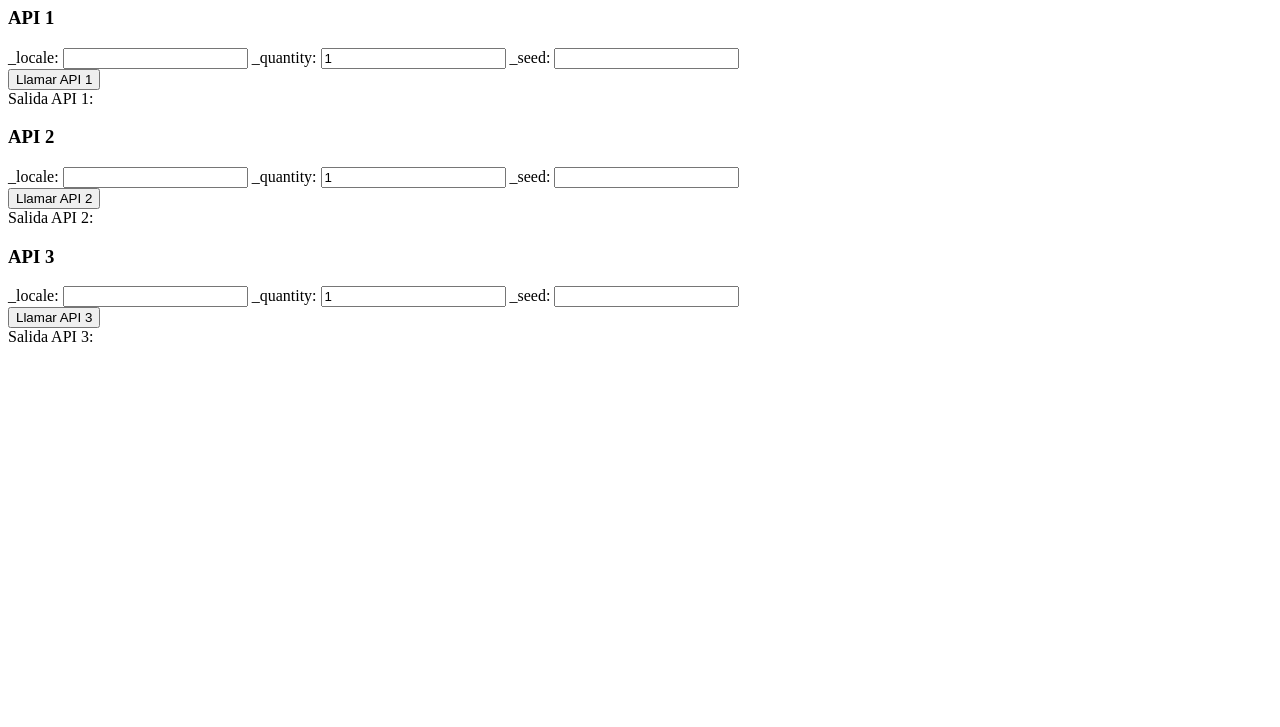
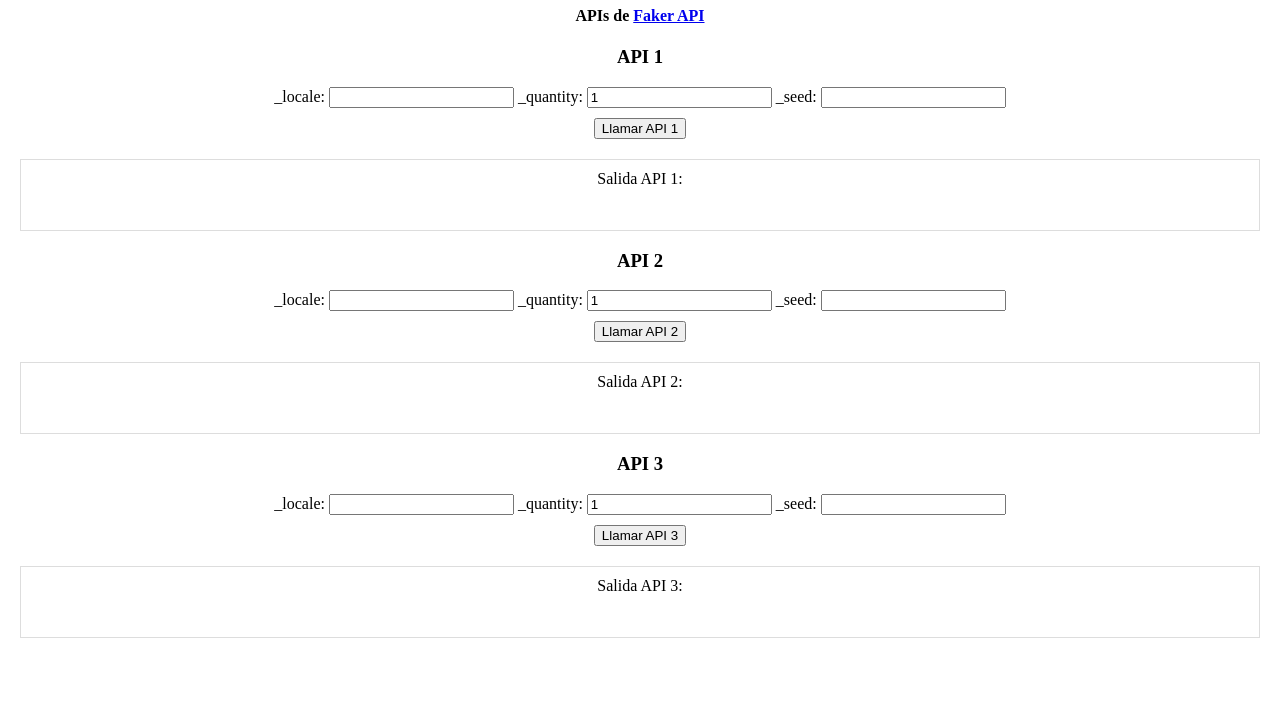
Before and after one commit to camargomau/api-calls, a plain HTML site: page index.html in a window 1280 px wide. Shown: the part 73-800 px from the top of the page. Drawn offline with Linux system fonts and the light colour scheme.

Commit message:
Add simple style and API attribution

```diff
--- a/index.html
+++ b/index.html
@@ -3,9 +3,26 @@
 <head>
 	<meta charset="UTF-8">
 	<title>Consumo de APIs</title>
+
+    <style>
+        body {
+            text-align: center;
+            margin: 20px;
+        }
+        .output {
+            margin-top: 20px;
+            padding: 10px;
+            border: 1px solid #ddd;
+            min-height: 50px;
+        }
+        .input-param {
+            margin: 10px;
+        }
+    </style>
 </head>
 <body>
 	<h1>Consumo de APIs</h1>
+	<h4>APIs de <a href=https://fakerapi.it>Faker API</a></h4>
 
 	<div class="input-param">
         <h3>API 1</h3>
```
